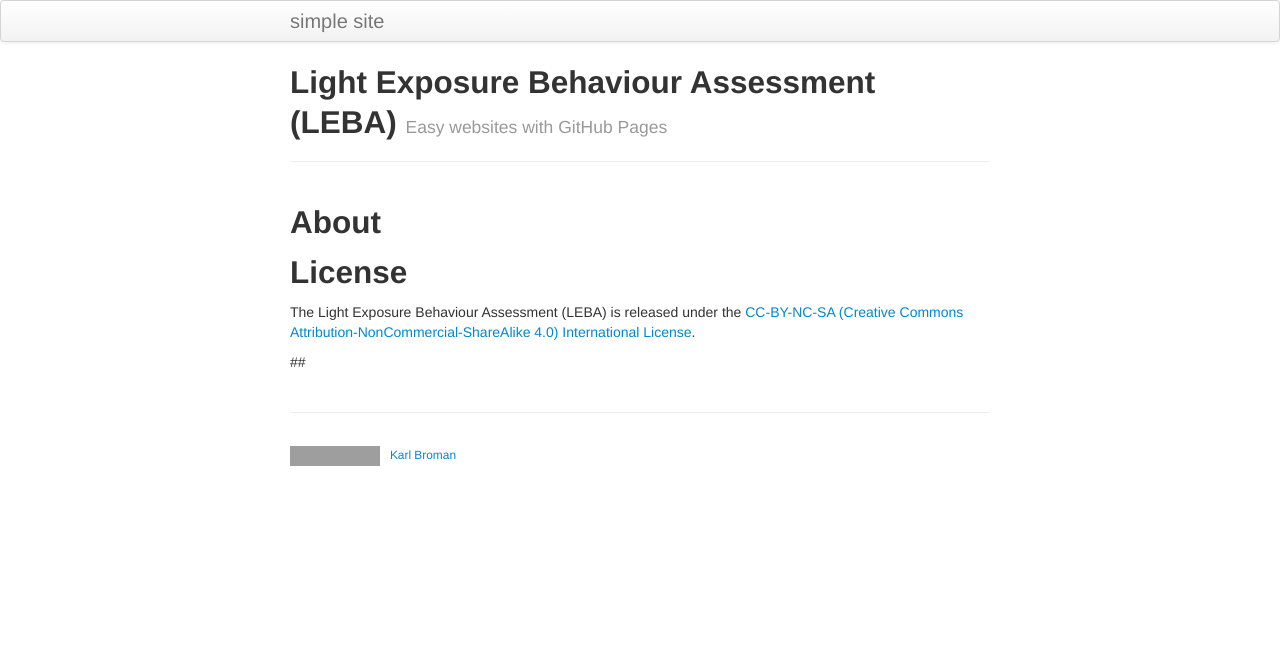
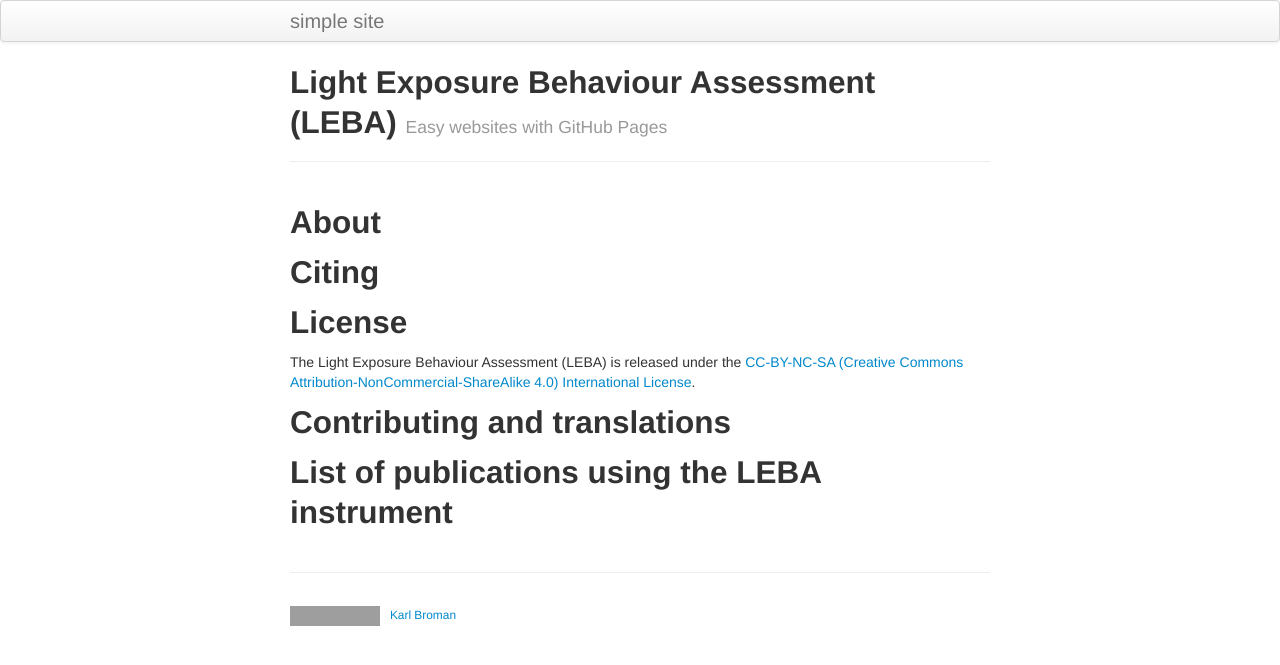
Before and after one commit to leba-instrument/leba-instrument.github.io, a Jekyll site: the page built from index.md, in a window 1280 px wide. Shown: the top 665 px of the page. Built offline with Jekyll 4.4.1, drawn with Linux system fonts in a browser that asks for light colours; grey boxes are pictures that could not be loaded.

Commit message:
Update index.md

```diff
--- a/index.md
+++ b/index.md
@@ -7,8 +7,12 @@ description: Website for the Light Exposure Behaviour Assessment (LEBA) instrume
 
 ## About
 
+## Citing
+
 ## License
 
 The Light Exposure Behaviour Assessment (LEBA) is released under the [CC-BY-NC-SA (Creative Commons Attribution-NonCommercial-ShareAlike 4.0) International License](https://creativecommons.org/licenses/by-nc-sa/4.0/).
 
-##
+## Contributing and translations
+
+## List of publications using the LEBA instrument
```
